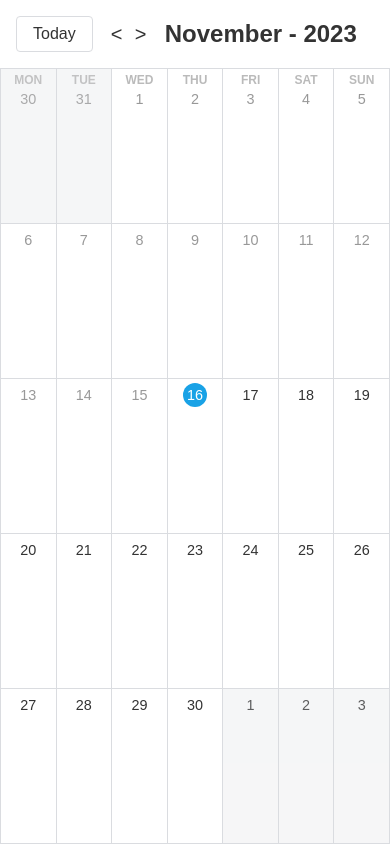
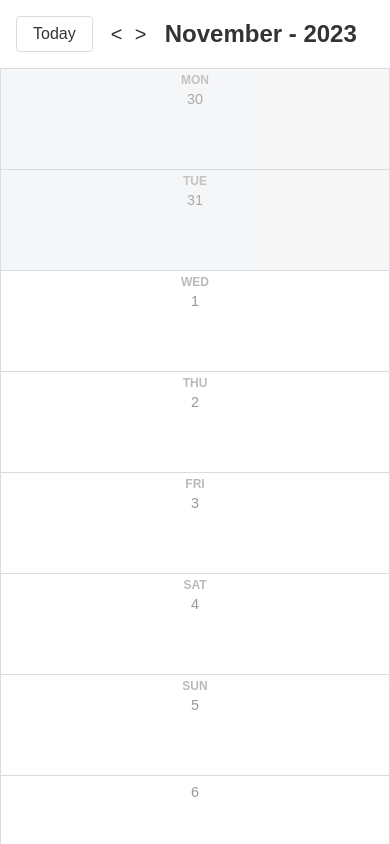
Before and after one commit to Yf102/google-calendar-clone, a React (Vite) app: page / in a window 390 px wide. Built offline with nearby package versions, Linux system fonts and the light colour scheme.

Commit message:
Added some styles and functionality for mobile to be usable

```diff
--- a/index.html
+++ b/index.html
@@ -3,7 +3,7 @@
   <head>
     <meta charset="UTF-8" />
     <link rel="icon" type="image/svg+xml" href="/calendar.svg" />
-    <meta name="viewport" content="width=device-width, initial-scale=1.0" />
+    <meta name="viewport" content="width=device-width, initial-scale=1.0, maximum-scale=1.0, user-scalable=no">
     <title>Google Calendar Clone</title>
   </head>
   <body>
--- a/src/components/Calendar/VisibleDates.tsx
+++ b/src/components/Calendar/VisibleDates.tsx
@@ -10,7 +10,14 @@ import {
   startOfWeek,
 } from "date-fns";
 import cn from "classnames";
-import { Key, ReactNode, useLayoutEffect, useRef, useState } from "react";
+import {
+  Key,
+  ReactNode,
+  useEffect,
+  useLayoutEffect,
+  useRef,
+  useState,
+} from "react";
 import { getDateKey } from "src/utils/helper.ts";
 import EventsForDay from "src/components/Calendar/modals/EventsForDay";
 import { useEventsData } from "src/context/EventProvider.tsx";
@@ -23,6 +30,13 @@ type VisibleDatesProps = {
 };
 
 const VisibleDates = ({ visibleMonth, startWeekSunday }: VisibleDatesProps) => {
+  const daysRef = useRef<HTMLDivElement>(null);
+  useEffect(() => {
+    if (visibleMonth) {
+      daysRef.current?.scrollTo(0, 0);
+    }
+  }, [visibleMonth]);
+
   const weekStart: { locale?: Locale; weekStartsOn?: 0 | 1 } = {
     weekStartsOn: startWeekSunday ? 0 : 1,
   };
@@ -33,7 +47,7 @@ const VisibleDates = ({ visibleMonth, startWeekSunday }: VisibleDatesProps) => {
   });
 
   return (
-    <div className="days">
+    <div className="days" ref={daysRef}>
       {visibleDates.map((date, index) => {
         return (
           <CalendarDay
--- a/src/styles.css
+++ b/src/styles.css
@@ -17,6 +17,9 @@
 
 body {
   margin: 0;
+  -webkit-user-select: none; /* Safari */
+  -ms-user-select: none; /* IE 10 and IE 11 */
+  user-select: none; /* Standard syntax */
 }
 
 #root {
@@ -138,6 +141,12 @@ body {
   background-color: var(--border-color);
   gap: var(--border-size);
   padding: var(--border-size);
+}
+
+@media (max-width: 900px)  {
+  .days {
+    grid-template-columns: none;
+  }
 }
 
 .day {
```
